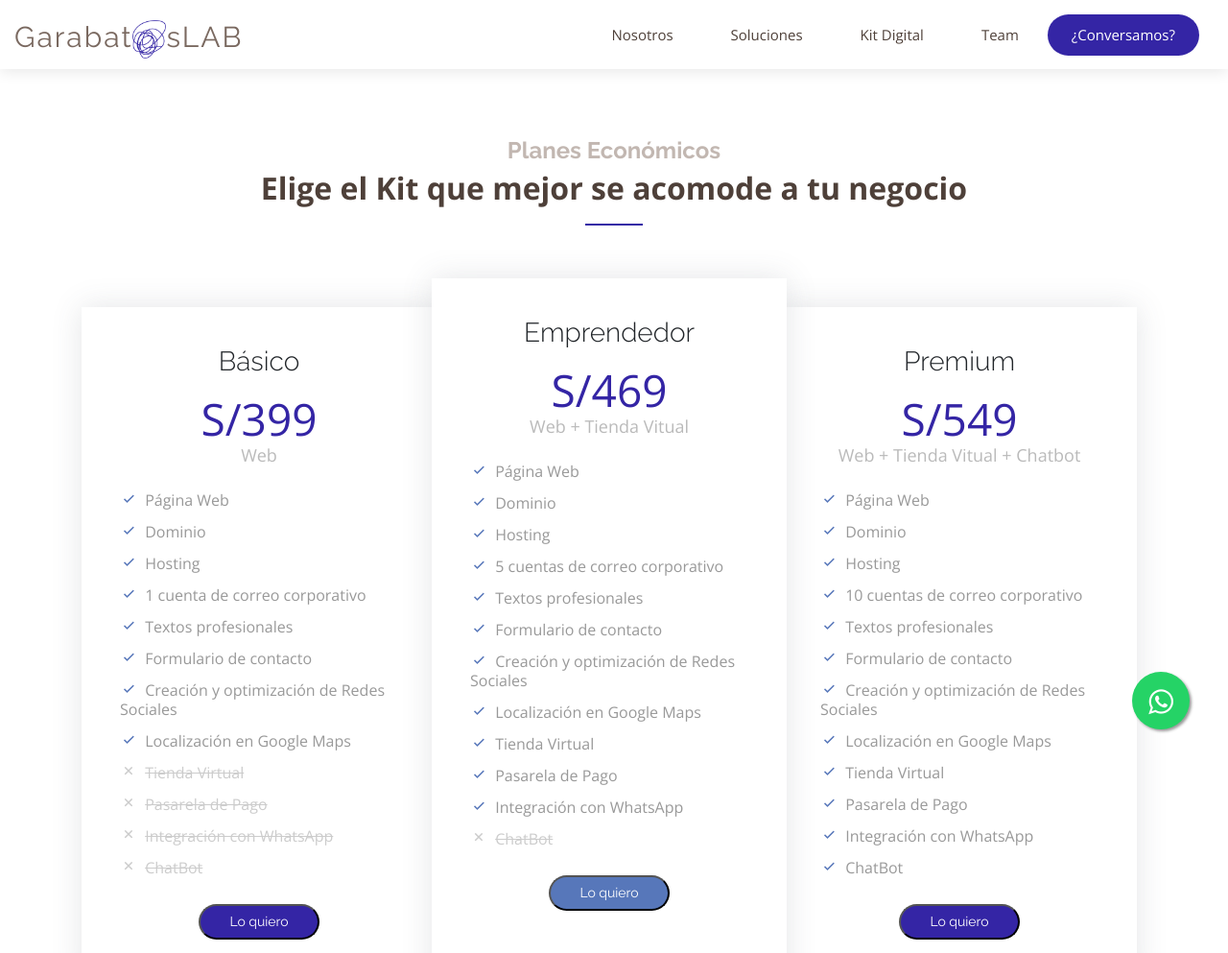
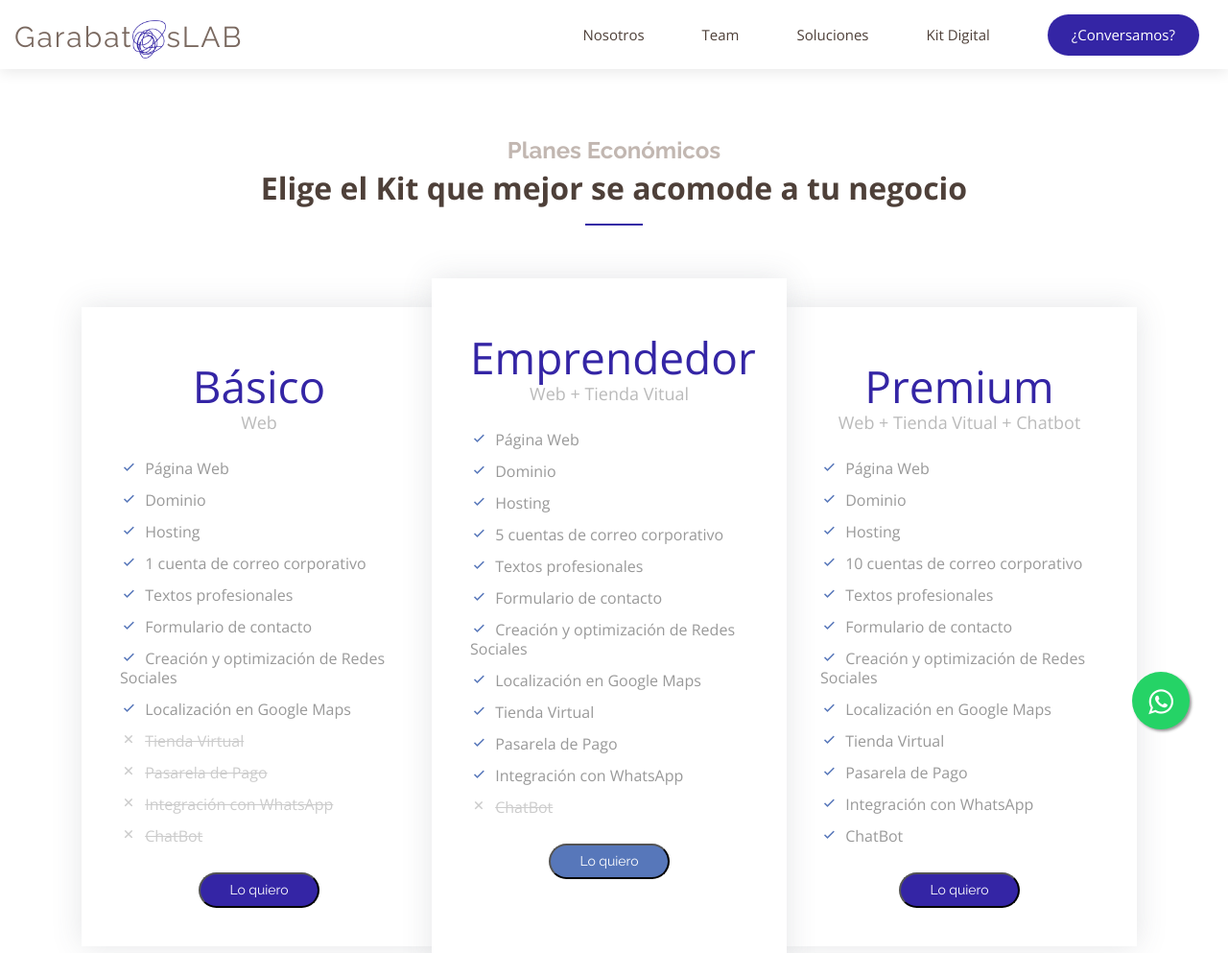
Before and after one commit to ElizabethCO25/Web-GarabatosLAB, a plain HTML site: page kit_information.html in a window 1280 px wide. Shown: the top 993 px of the page at 96% size. Drawn offline with nearby package versions, Linux system fonts and the light colour scheme.

Commit message:
Actualización: Team, Precios kit digital y redes sociales

```diff
--- a/kit_information.html
+++ b/kit_information.html
@@ -29,14 +29,6 @@
   <!-- Template Main CSS File -->
   <link href="assets/css/style.css" rel="stylesheet">
 
-  <!-- =======================================================
-  * Template Name: Ninestars - v2.0.0
-  * Template URL: https://bootstrapmade.com/ninestars-free-bootstrap-3-theme-for-creative/
-  * Author: BootstrapMade.com
-  * License: https://bootstrapmade.com/license/
-  ======================================================== -->
-
-
 </head>
 
 <body>
@@ -56,8 +48,6 @@
       <div class="logo mr-auto">
         <h1 class="text-light"><a href="index.html"><span>Garabat<span><img
                   src="assets/img/Logo_GarabatosLAB.ico">sLAB</span></a></h1>
-        <!-- Uncomment below if you prefer to use an image logo -->
-        <!-- <a href="index.html"><img src="assets/img/logo.png" alt="" class="img-fluid"></a>-->
       </div>
 
       <nav class="nav-menu d-none d-lg-block">
@@ -65,22 +55,12 @@
           <li class="active"><a href="#header"></a></li>
           <li><a href="index.html#about">Nosotros</a></li>
           <li><a href="#"></a></li>
+          <li><a href="index.html#team">Team</a></li>
+          <li><a href="#"></a></li>
           <li><a href="index.html#services">Soluciones</a></li>
-
-          <!--<li class="drop-down"><a href="#services">Soluciones</a>
-            <ul>
-              <li><a href="#">Tecnología</a></li>
-              <li><a href="#">Innovación</a></li>
-              <li><a href="#">UX & UI</a></li>
-              <li><a href="#">Marketing</a></li>
-
-            </ul>-->
-
           <li><a href="#"></a></li>
           <li><a href="kit_information.html">Kit Digital</a></li>
           <li><a href="#"></a></li>
-          <!-- <li><a href="#portfolio">Portfolio</a></li> -->
-          <li><a href="index.html#team">Team</a></li>
           <li class="get-started"><a href="#contact">¿Conversamos?</a></li>
         </ul>
       </nav>
@@ -89,8 +69,6 @@
     </div>
   </header>
   <!-- End Header -->
-
-
 
   <!-- ======= Pricing Section ======= -->
 
@@ -104,10 +82,9 @@
       </div>
 
       <div class="row no-gutters">
-
         <div class="col-lg-4 box" data-aos="fade-right">
-          <h3>Básico</h3>
-          <h4>S/399 <span> Web </span></h4>
+          <h3></h3>
+          <h4>Básico <span> Web </span></h4>
           <ul>
             <li><i class="bx bx-check"></i> Página Web</li>
             <li><i class="bx bx-check"></i> Dominio</li>
@@ -127,12 +104,9 @@
           </button>
         </div>
 
-
-
-
         <div class="col-lg-4 box featured" data-aos="fade-up">
-          <h3>Emprendedor</h3>
-          <h4>S/469<span> Web + Tienda Vitual </span></h4>
+          <h3></h3>
+          <h4>Emprendedor<span> Web + Tienda Vitual </span></h4>
           <ul>
             <li><i class="bx bx-check"></i> Página Web</li>
             <li><i class="bx bx-check"></i> Dominio</li>
@@ -153,8 +127,8 @@
         </div>
 
         <div class="col-lg-4 box" data-aos="fade-left">
-          <h3>Premium</h3>
-          <h4>S/549<span> Web + Tienda Vitual + Chatbot </span></h4>
+          <h3></h3>
+          <h4>Premium<span> Web + Tienda Vitual + Chatbot </span></h4>
           <ul>
             <li><i class="bx bx-check"></i> Página Web</li>
             <li><i class="bx bx-check"></i> Dominio</li>
@@ -536,11 +510,8 @@
             <h4>Síguenos en </h4>
             <p>Trabajamos en una comunidad que comparte contenido de valor</p>
             <div class="social-links mt-3">
-              <a href="#" class="twitter"><i class="bx bxl-twitter"></i></a>
-              <a href="#" class="facebook"><i class="bx bxl-facebook"></i></a>
+              <a href="#" class="linkedin"><i class="bx bxl-linkedin"></i></a>
               <a href="#" class="instagram"><i class="bx bxl-instagram"></i></a>
-              <a href="#" class="google-plus"><i class="bx bxl-skype"></i></a>
-              <a href="#" class="linkedin"><i class="bx bxl-linkedin"></i></a>
             </div>
           </div>
 
```
Also changed, not shown: assets/img/team/2.jpeg (added), assets/img/team/Betzy_Caceres_FullstackDeveloper.jpeg (added), assets/img/team/Rosly_Guerrero_UXDesigner.jpeg (added), 1 other file.
